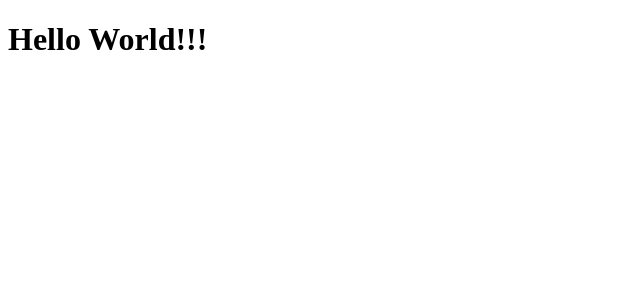
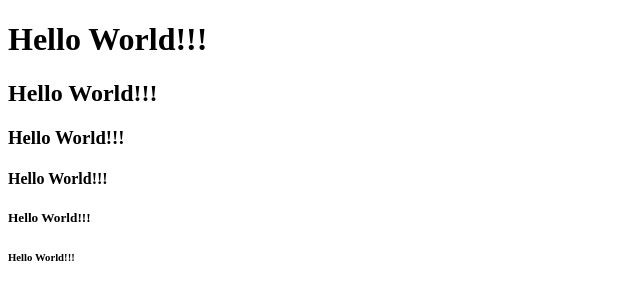
Before and after one commit to HGU-Coding-Studio/assignment-1-Gamdict-Zombie, a plain HTML site: page index.html in a window 1280 px wide. Shown: the whole page, without its empty margins (0-640 px from the left). Drawn offline with Linux system fonts and the light colour scheme.

Commit message:
test h set

```diff
--- a/index.html
+++ b/index.html
@@ -7,5 +7,10 @@
 </head>
 <body>
     <h1>Hello World!!!</h1>
+    <h2>Hello World!!!</h2>
+    <h3>Hello World!!!</h3>
+    <h4>Hello World!!!</h4>
+    <h5>Hello World!!!</h5>
+    <h6>Hello World!!!</h6>
 </body>
 </html>
```
